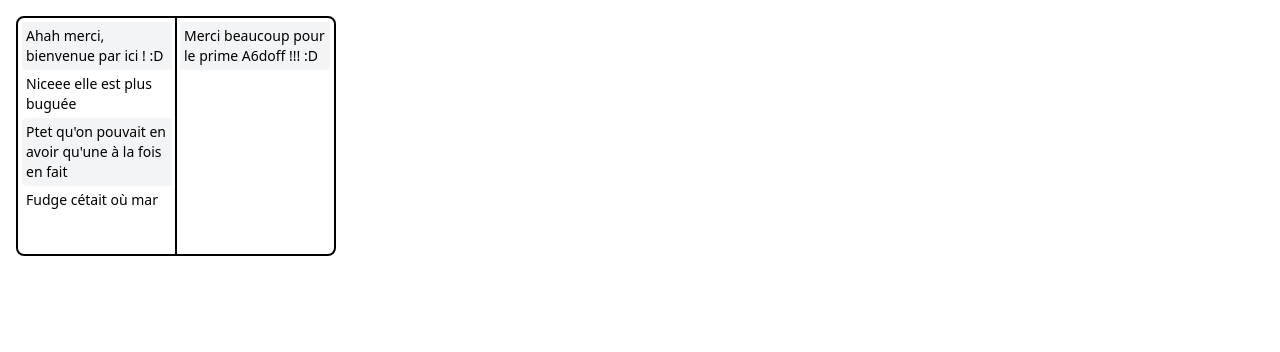
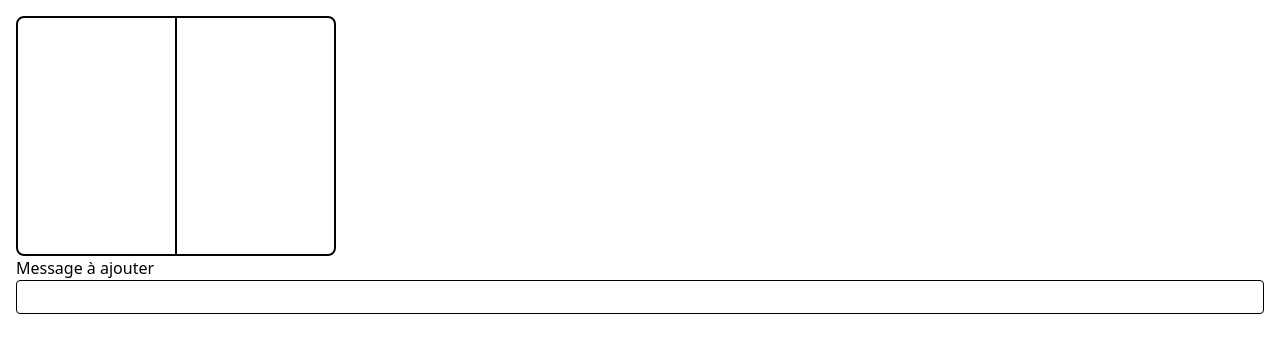
Before and after one commit to Vahelnir/lumis-book, a Vue app: page / in a window 1280 px wide. Shown: the top 352 px of the page. Built offline with nearby package versions, Linux system fonts and the light colour scheme; the HTML template or start-up script is replaced by a standard one.

Commit message:
feat: improve message placement & implement simple typewriter effect

```diff
--- a/src/App.vue
+++ b/src/App.vue
@@ -1,9 +1,45 @@
 <script setup lang="ts">
+import { ref } from "vue";
 import BookFrame from "./components/BookFrame.vue";
+
+// const messages = ref<string[]>([
+//   "Ahah merci, bienvenue par ici ! :D",
+//   "Niceee elle est plus buguée",
+//   "Ptet qu'on pouvait en avoir qu'une à la fois en fait",
+//   "Fudge cétait où mar",
+//   "Merci beaucoup pour le prime A6doff !!! :D",
+//   // some more
+//   "Ahah merci, bienvenue par ici ! :D",
+//   "Niceee elle est plus buguée",
+//   "Ptet qu'on pouvait en avoir qu'une à la fois en fait",
+//   "Fudge cétait où mar",
+//   "Merci beaucoup pour le prime A6doff !!! :D",
+// ]);
+const messages = ref<string[]>([]);
+
+const messageToAdd = ref("");
+
+function addMessage() {
+  messages.value.push(messageToAdd.value);
+  messageToAdd.value = "";
+  console.log("hello");
+}
 </script>
 
 <template>
   <div class="p-4">
-    <BookFrame></BookFrame>
+    <BookFrame v-model="messages"></BookFrame>
+
+    <div>
+      <label class="flex flex-col">
+        Message à ajouter
+        <input
+          v-model="messageToAdd"
+          type="text"
+          class="px-2 py-1 border border-black rounded"
+          @keyup.enter="addMessage()"
+        />
+      </label>
+    </div>
   </div>
 </template>
--- a/src/components/BookFrame.vue
+++ b/src/components/BookFrame.vue
@@ -1,13 +1,7 @@
 <script setup lang="ts">
-import { ref } from "vue";
+import TypeWriter from "./TypeWriter.vue";
 
-const messages = ref<string[]>([
-  "Ahah merci, bienvenue par ici ! :D",
-  "Niceee elle est plus buguée",
-  "Ptet qu'on pouvait en avoir qu'une à la fois en fait",
-  "Fudge cétait où mar",
-  "Merci beaucoup pour le prime A6doff !!! :D",
-]);
+const messages = defineModel<string[]>({ required: true });
 </script>
 
 <template>
@@ -16,11 +10,19 @@ const messages = ref<string[]>([
       <div
         v-for="message in messages"
         :key="message"
-        class="p-1 break-inside-avoid-column odd:bg-gray-100 rounded"
+        class="group/message break-inside-avoid-column relative"
       >
-        <p class="text-sm">
-          {{ message }}
-        </p>
+        <div class="p-1 group-odd/message:bg-gray-100 rounded absolute">
+          <p class="text-sm">
+            <TypeWriter :message />
+          </p>
+        </div>
+        <!-- Used to fix the size of the block to the real size -->
+        <div class="p-1 invisible">
+          <p class="text-sm">
+            {{ message }}
+          </p>
+        </div>
       </div>
     </div>
     <div
--- /dev/null
+++ b/src/components/TypeWriter.vue
@@ -0,0 +1,43 @@
+<script setup lang="ts">
+import { ref, watch } from "vue";
+
+const props = defineProps<{ message: string }>();
+
+const internalMessage = ref("");
+const index = ref(0);
+
+let intervalId: ReturnType<typeof setInterval> | null = null;
+
+watch(
+  () => props.message,
+  () => {
+    index.value = 0;
+    internalMessage.value = "";
+
+    startInterval();
+  },
+  { immediate: true },
+);
+
+function startInterval() {
+  if (intervalId) {
+    clearInterval(intervalId);
+  }
+
+  intervalId = setInterval(() => {
+    appendNextCharacter();
+
+    if (intervalId && index.value >= props.message.length) {
+      clearInterval(intervalId);
+    }
+  }, 40);
+}
+
+function appendNextCharacter() {
+  internalMessage.value += props.message[index.value++];
+}
+</script>
+
+<template>
+  <span>{{ internalMessage }}</span>
+</template>
```
